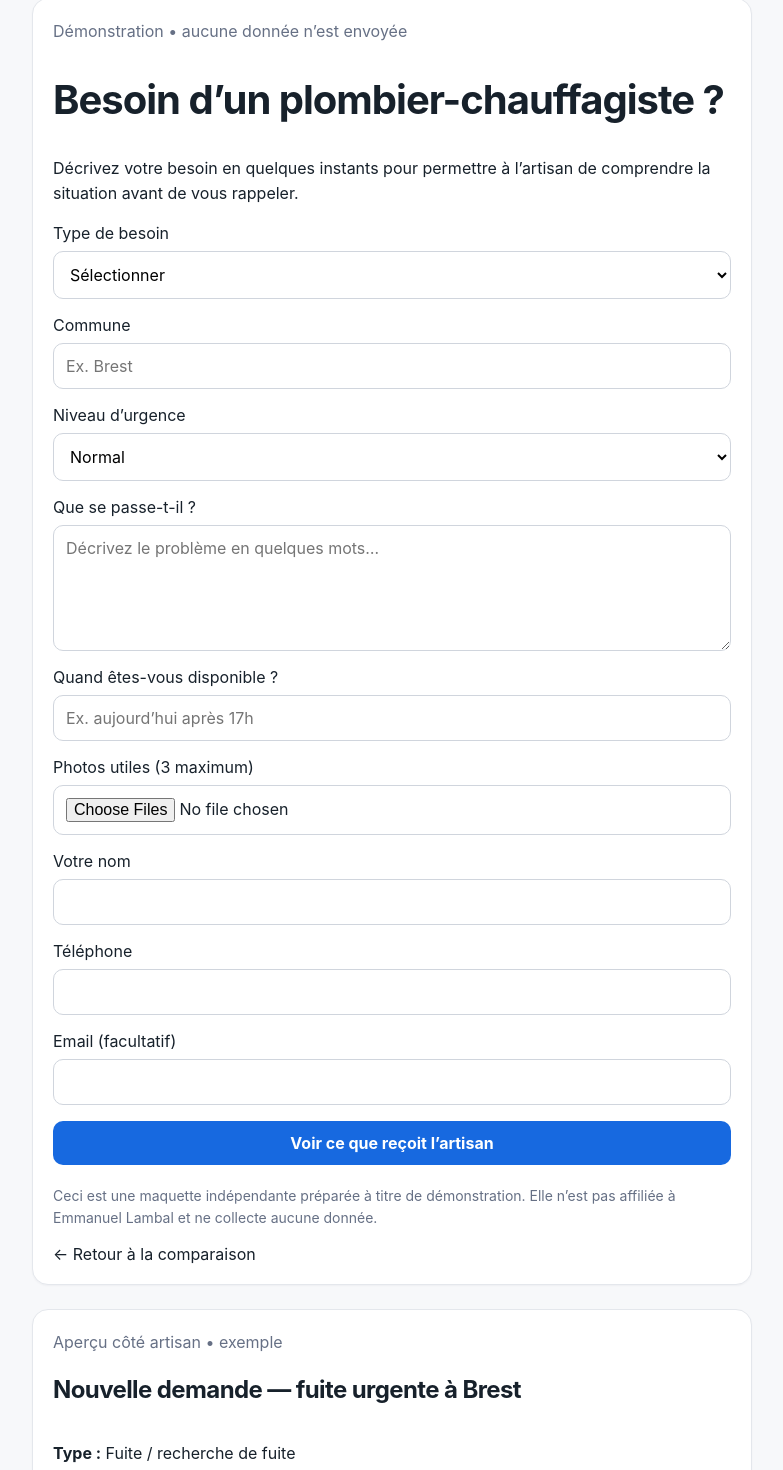
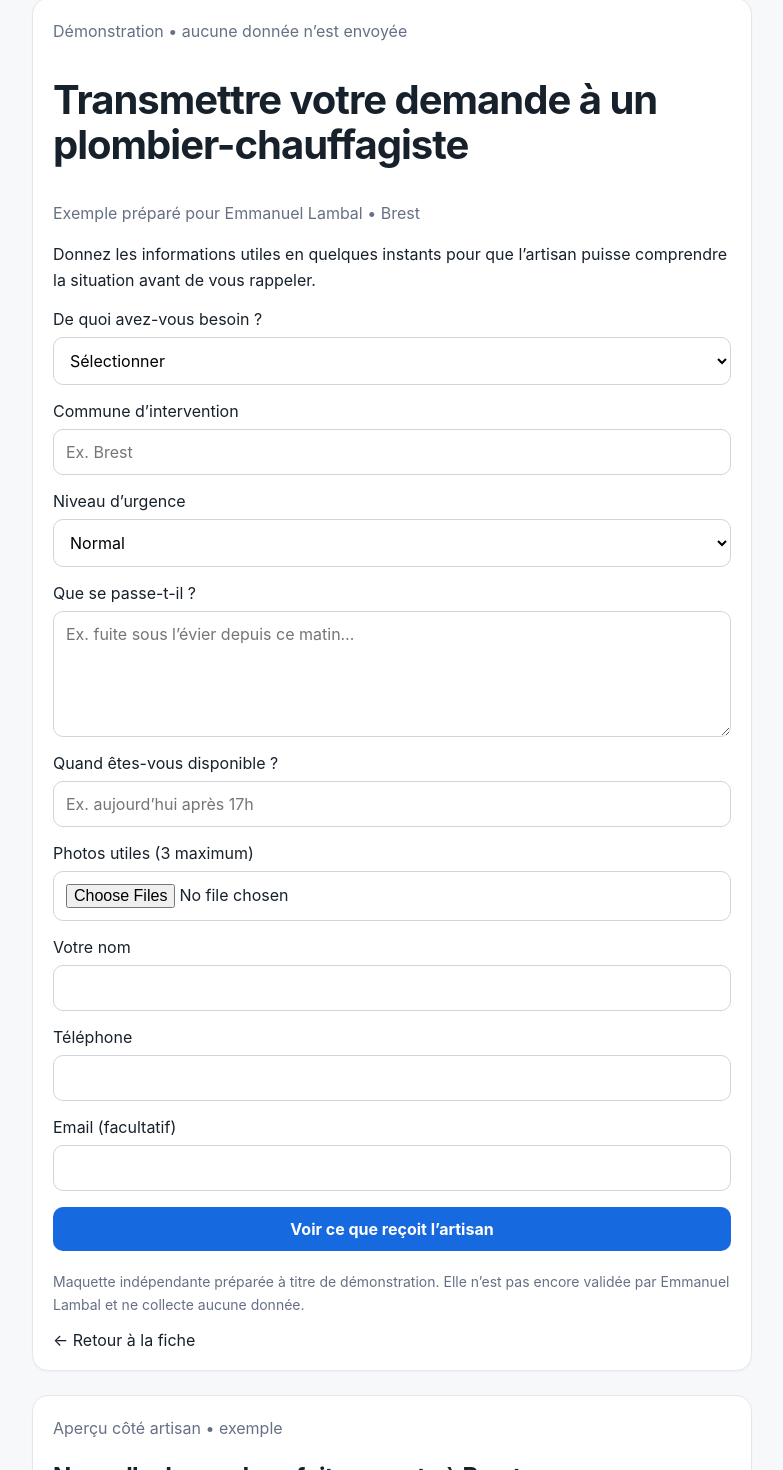
Before and after one commit to ludodulac/DROP-Service, a Next.js app: page /demo/emmanuel-lambal/request in a window 1280 px wide. Shown: the part 50-1520 px from the top of the page, without its empty margins (248-1031 px from the left). Built offline with nearby package versions, Linux system fonts and the light colour scheme.

Commit message:
Tailor Emmanuel Lambal request demo to verified services

```diff
--- a/src/app/demo/emmanuel-lambal/request/page.tsx
+++ b/src/app/demo/emmanuel-lambal/request/page.tsx
@@ -15,24 +15,26 @@ export default function EmmanuelLambalRequestDemoPage() {
     <main style={{ padding: "48px 0" }}>
       <section className="card" style={{ maxWidth: 720, margin: "0 auto 24px" }}>
         <p className="muted" style={{ marginTop: 0 }}>Démonstration • aucune donnée n’est envoyée</p>
-        <h1>Besoin d’un plombier-chauffagiste ?</h1>
+        <h1>Transmettre votre demande à un plombier-chauffagiste</h1>
+        <p className="muted">Exemple préparé pour Emmanuel Lambal • Brest</p>
         <p style={{ lineHeight: 1.6 }}>
-          Décrivez votre besoin en quelques instants pour permettre à l’artisan de comprendre la situation avant de vous rappeler.
+          Donnez les informations utiles en quelques instants pour que l’artisan puisse comprendre la situation avant de vous rappeler.
         </p>
 
         <form style={{ display: "grid", gap: 16 }}>
-          <label>Type de besoin
+          <label>De quoi avez-vous besoin ?
             <select style={fieldStyle} defaultValue="">
               <option value="" disabled>Sélectionner</option>
-              <option>Fuite / recherche de fuite</option>
-              <option>Robinetterie / sanitaires</option>
-              <option>Chauffe-eau</option>
+              <option>Fuite / dégât des eaux</option>
+              <option>WC / sanitaire</option>
+              <option>Robinetterie</option>
+              <option>Chauffe-eau / ballon d’eau chaude</option>
               <option>Chauffage</option>
-              <option>Installation / rénovation</option>
+              <option>Salle de bains / cuisine / installation</option>
               <option>Autre</option>
             </select>
           </label>
-          <label>Commune<input style={fieldStyle} placeholder="Ex. Brest" /></label>
+          <label>Commune d’intervention<input style={fieldStyle} placeholder="Ex. Brest" /></label>
           <label>Niveau d’urgence
             <select style={fieldStyle} defaultValue="normal">
               <option value="normal">Normal</option>
@@ -40,7 +42,7 @@ export default function EmmanuelLambalRequestDemoPage() {
               <option value="low">Peut attendre</option>
             </select>
           </label>
-          <label>Que se passe-t-il ?<textarea rows={5} style={fieldStyle} placeholder="Décrivez le problème en quelques mots…" /></label>
+          <label>Que se passe-t-il ?<textarea rows={5} style={fieldStyle} placeholder="Ex. fuite sous l’évier depuis ce matin…" /></label>
           <label>Quand êtes-vous disponible ?<input style={fieldStyle} placeholder="Ex. aujourd’hui après 17h" /></label>
           <label>Photos utiles (3 maximum)<input type="file" multiple accept="image/jpeg,image/png,image/webp" style={fieldStyle} /></label>
           <label>Votre nom<input style={fieldStyle} /></label>
@@ -50,16 +52,16 @@ export default function EmmanuelLambalRequestDemoPage() {
         </form>
 
         <p className="muted" style={{ marginTop: 20, fontSize: 14 }}>
-          Ceci est une maquette indépendante préparée à titre de démonstration. Elle n’est pas affiliée à Emmanuel Lambal et ne collecte aucune donnée.
+          Maquette indépendante préparée à titre de démonstration. Elle n’est pas encore validée par Emmanuel Lambal et ne collecte aucune donnée.
         </p>
-        <Link href="/demo/emmanuel-lambal">← Retour à la comparaison</Link>
+        <Link href="/demo/emmanuel-lambal">← Retour à la fiche</Link>
       </section>
 
       <section id="apercu" className="card" style={{ maxWidth: 720, margin: "0 auto" }}>
         <p className="muted" style={{ marginTop: 0 }}>Aperçu côté artisan • exemple</p>
         <h2>Nouvelle demande — fuite urgente à Brest</h2>
         <div style={{ display: "grid", gap: 12 }}>
-          <p><strong>Type :</strong> Fuite / recherche de fuite</p>
+          <p><strong>Besoin :</strong> Fuite / dégât des eaux</p>
           <p><strong>Commune :</strong> Brest</p>
           <p><strong>Urgence :</strong> Urgent</p>
           <p><strong>Description :</strong> Fuite sous l’évier de la cuisine depuis ce matin. L’eau coule dès que le robinet est utilisé.</p>
@@ -68,7 +70,7 @@ export default function EmmanuelLambalRequestDemoPage() {
           <p><strong>Contact :</strong> Marie D. • 06 XX XX XX XX</p>
         </div>
         <p style={{ lineHeight: 1.6, marginBottom: 0 }}>
-          En un coup d’œil, l’artisan sait déjà ce qui se passe, où intervenir, le niveau d’urgence et quand le client est disponible.
+          En un coup d’œil, l’artisan sait ce qui se passe, où intervenir, le niveau d’urgence et quand le client est disponible.
         </p>
       </section>
     </main>
```
